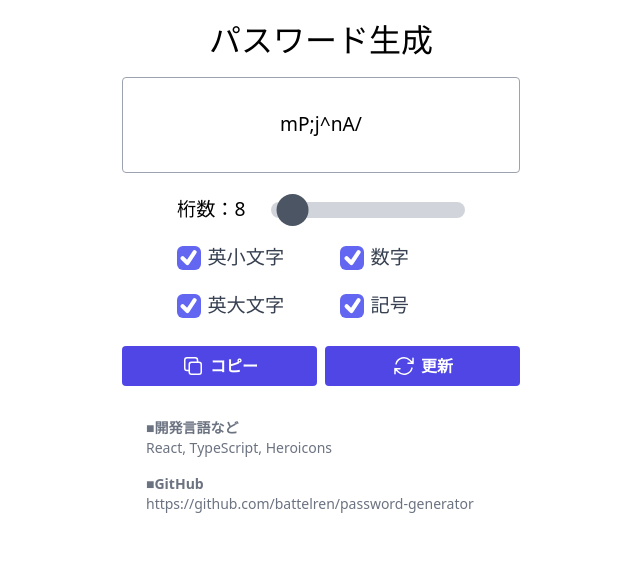
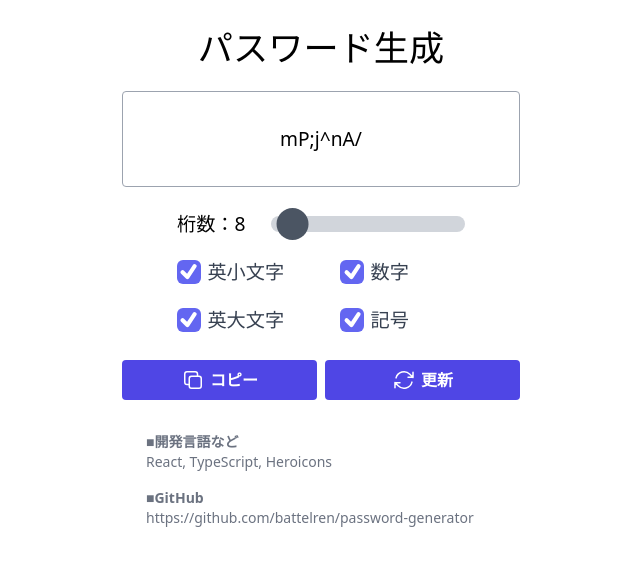
Before and after one commit to battelren/password-generator, a React (Vite) app: page / in a window 1280 px wide. Shown: the top 566 px of the page, without its empty margins (319-959 px from the left). Built offline with nearby package versions, Linux system fonts and the light colour scheme.

Commit message:
タイトル調整

```diff
--- a/src/components/PasswordGenerator.tsx
+++ b/src/components/PasswordGenerator.tsx
@@ -40,7 +40,7 @@ const PasswordGenerator: React.FC = () => {
 
   return (
     <div className="flex flex-col gap-y-[0.8rem]">
-      <label className="block font-medium text-[2rem] text-center">パスワード生成</label>
+      <label className="block font-medium text-[2.2rem] text-center py-[0.3rem]">パスワード生成</label>
       <div>
         <div className="text-[1.2rem] h-[6rem] px-[0.5rem] border border-gray-400 rounded w-full break-all flex flex-row items-center justify-center text-center">
           {password}
```
